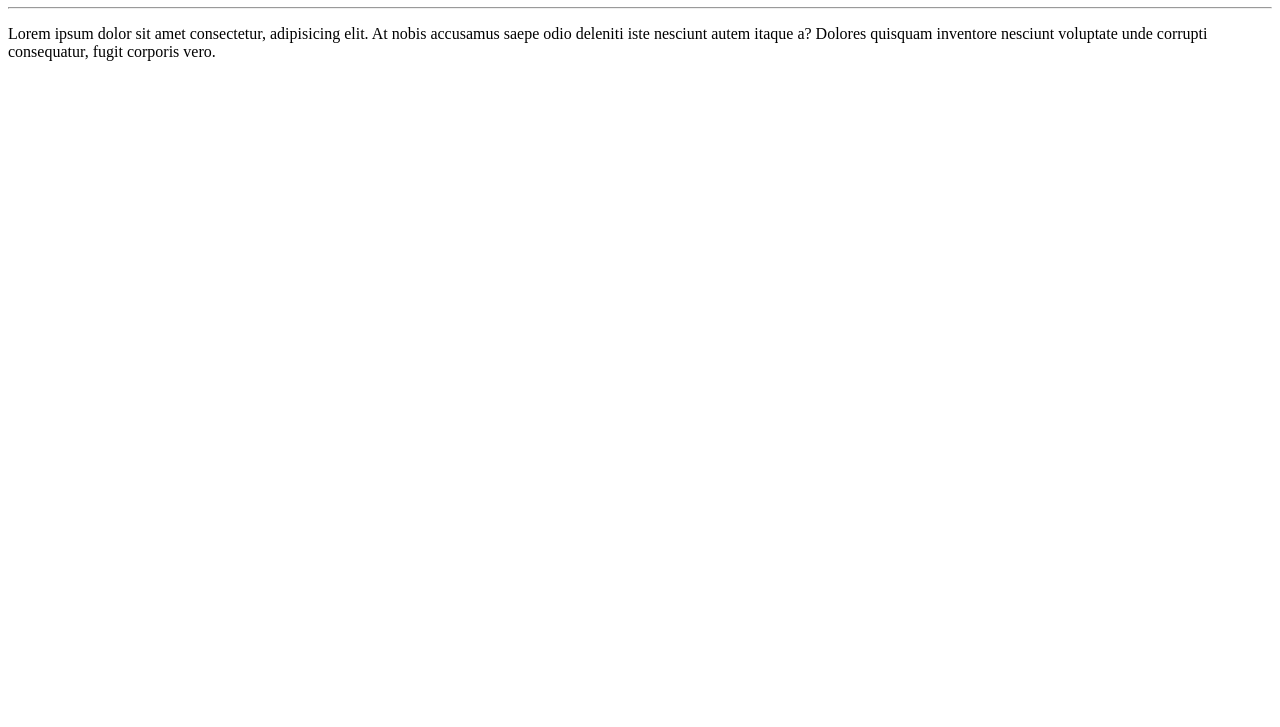
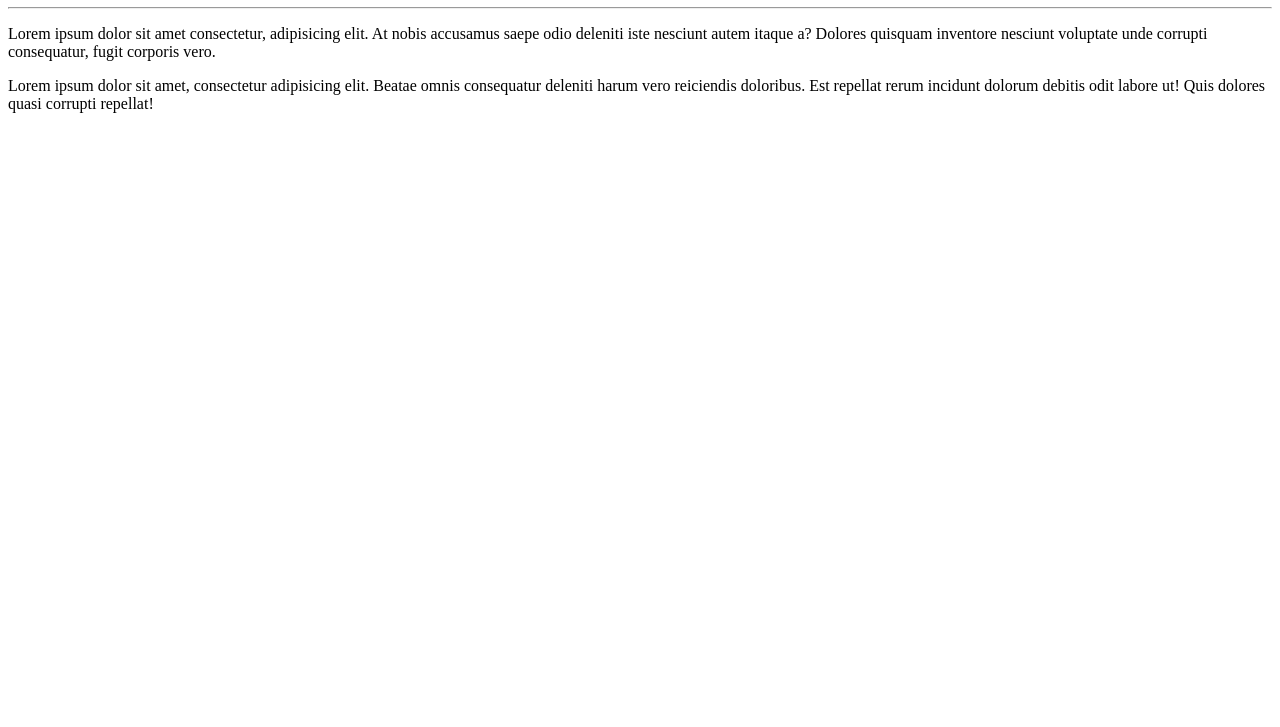
Before and after one commit to vanessareisCJ/primeiro-teste, a plain HTML site: page site experimento/index.HTML in a window 1280 px wide. Shown: the part 73-800 px from the top of the page. Drawn offline with Linux system fonts and the light colour scheme.

Commit message:
mais um paragrafo

```diff
--- a/site experimento/index.HTML
+++ b/site experimento/index.HTML
@@ -9,5 +9,6 @@
   <h1>olá, mundo</h1>
   <hr>
   <p>Lorem ipsum dolor sit amet consectetur, adipisicing elit. At nobis accusamus saepe odio deleniti iste nesciunt autem itaque a? Dolores quisquam inventore nesciunt voluptate unde corrupti consequatur, fugit corporis vero.</p>
+  Lorem ipsum dolor sit amet, consectetur adipisicing elit. Beatae omnis consequatur deleniti harum vero reiciendis doloribus. Est repellat rerum incidunt dolorum debitis odit labore ut! Quis dolores quasi corrupti repellat!
 </body>
 </html>
```
